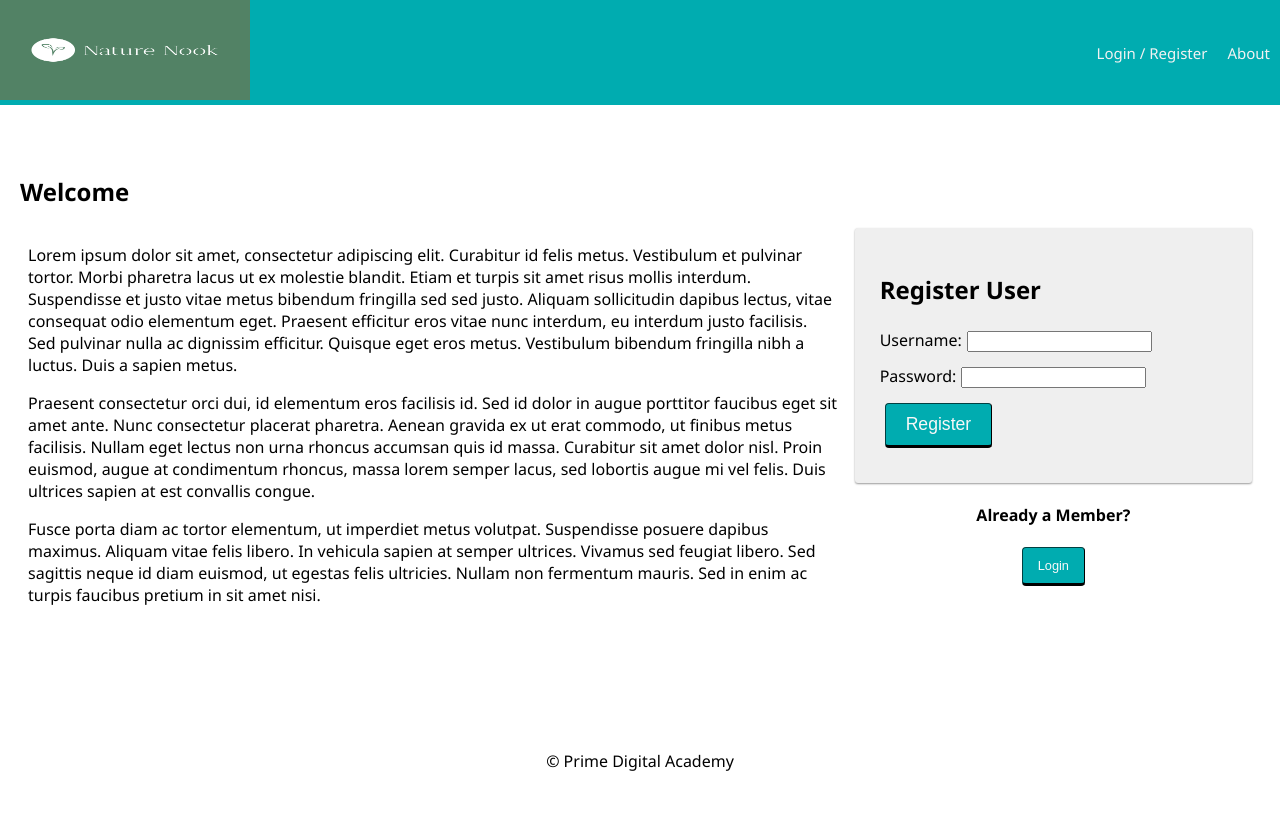
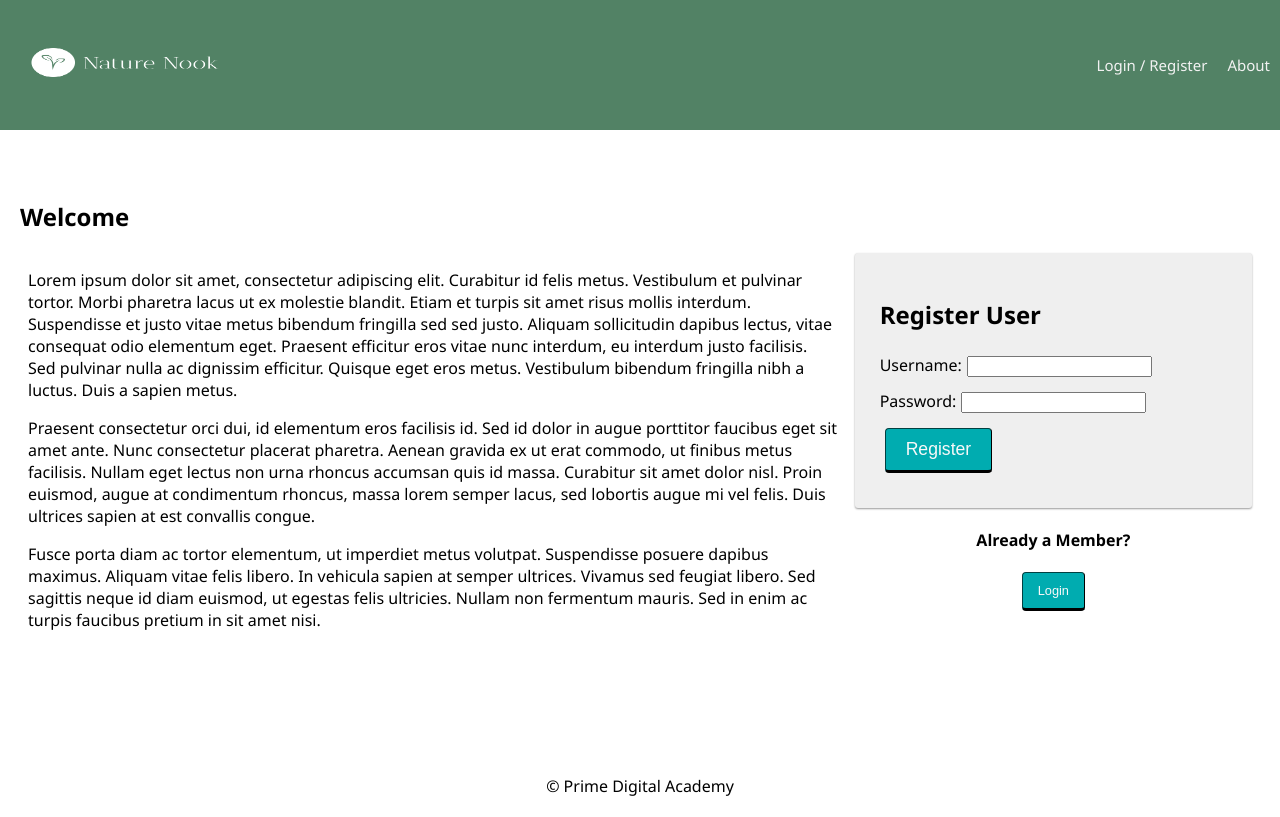
Before and after one commit to dylanb588/Nature-Nook, a React (Vite) app: page /addPlant#/home in a window 1280 px wide. Built offline with nearby package versions, Linux system fonts and the light colour scheme; no server answers.

Commit message:
Update nav bar

```diff
--- a/src/components/Nav/Nav.css
+++ b/src/components/Nav/Nav.css
@@ -5,7 +5,7 @@
   align-items: center;
 
   margin: 0 0 30px;
-  background-color: #00acb0;
+  background-color: #528265;
   overflow: hidden;
 }
 
@@ -14,7 +14,7 @@
 }
 
 .nav-title {
-  height: 100px;
+  height: 125px;
   width: 250px;
   padding-left: 0px;
   margin: 0;
@@ -23,7 +23,7 @@
 .navLink {
   display: inline-block;
   color: #f2f2f2;
-  background-color: #00acb0;
+  background-color: #528265;
   text-align: center;
   padding: 24px 10px;
   text-decoration: none;
--- a/src/components/Nav/Nav.jsx
+++ b/src/components/Nav/Nav.jsx
@@ -32,6 +32,10 @@ function Nav() {
               Info Page
             </Link>
 
+            <Link className="navLink" to="/addPlant">
+              Add New Plant
+            </Link>
+
             <LogOutButton className="navLink" />
           </>
         )}
--- a/src/components/UserPage/UserPage.jsx
+++ b/src/components/UserPage/UserPage.jsx
@@ -23,7 +23,6 @@ function UserPage() {
     <main>
       <div className="container">
         <h2>Welcome, {user.username}!</h2>
-        <p>Your ID is: {user.id}</p>
         <LogOutButton className="btn" />
       </div>
       <Stack direction="row" spacing={3} useFlexGap flexWrap="wrap">
@@ -31,12 +30,14 @@ function UserPage() {
           plants.map(plant => (
           <Card key={plant.id} sx={{ width: 300 }}>
             <CardActionArea>
+              <Link to={`/plantdetails/${plant.id}`}>
               <CardMedia
                 component="img"
                 height="300"
                 image={plant.plant_image}
                 alt={plant.plant_name}
               />
+              </Link>
               <CardContent>
                 <Typography gutterBottom variant="h5" component="div">
                   {plant.plant_name}
```
Also changed, not shown: src/components/TemplateFunction/AddPlant.jsx (renamed from src/components/TemplateFunction/TemplateFunction.jsx).
